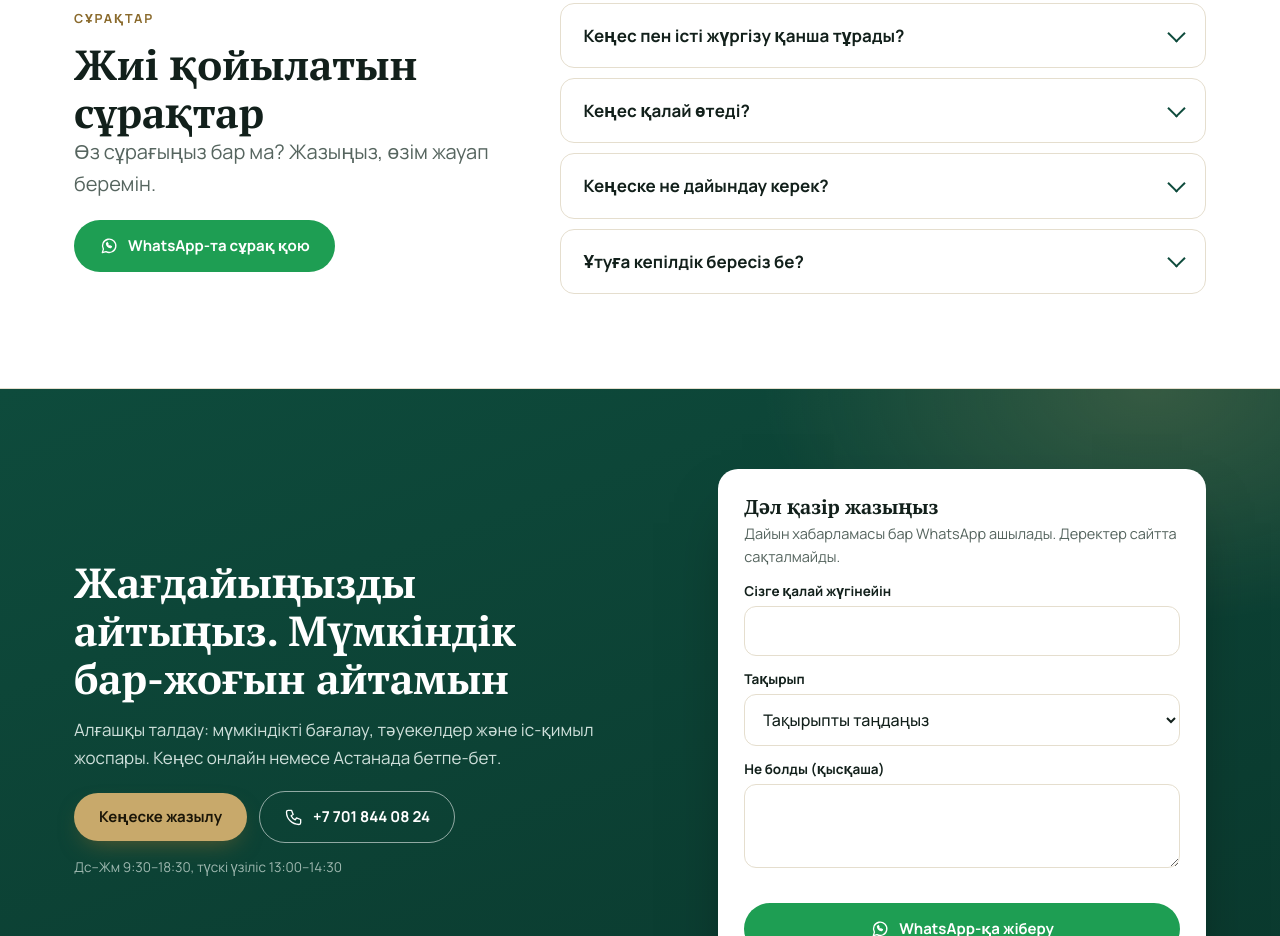
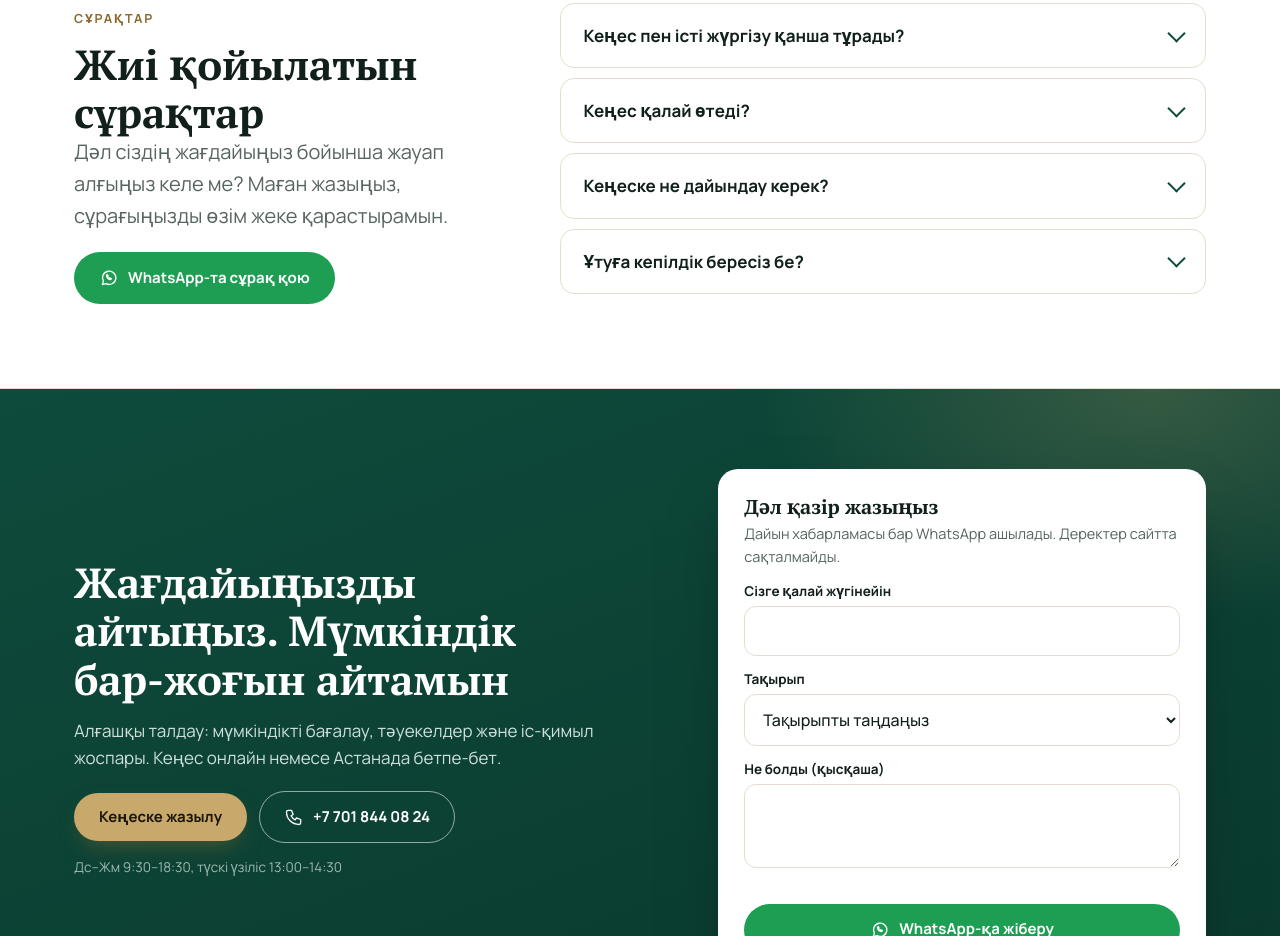
Before and after one commit to kussatayevaa-tech/lawyer-site-preview, a plain HTML site: page kk.html in a window 1280 px wide. Shown: the part 5490-6426 px from the top of the page. Drawn offline with Linux system fonts and the light colour scheme; no server answers.

Commit message:
Частые вопросы: профессиональный призыв
Co-Authored-By: Claude Opus 5.5 <noreply@anthropic.com>
Claude-Session: https://claude.ai/code/session_01WcQcy8zf1F6yddDsMZcNA9

```diff
--- a/kk.html
+++ b/kk.html
@@ -83,7 +83,7 @@
 <div class="rv"><span class="eyebrow">Мен туралы</span><h2>Менің атым Кусатаева Айдана Ерланқызы. Әр істі жеке өзім жүргіземін</h2>
 <p class="lead">Он жылдан астам уақыт Астана және Қазақстанның басқа өңірлерінің соттарында азаматтық және корпоративтік істерді жүргіземін. Әр істі құжаттарды зерделеуден және перспективаны объективті бағалаудан бастаймын. Егер дауға кететін шығын күтілетін нәтижеге сай келмесе, бұл туралы шарт жасалғанға дейін-ақ тура айтамын.</p>
 <div class="cta-row" style="margin-top:22px"><a class="btn btn-line" href="#obo-mne">Мен туралы толығырақ</a><a class="btn btn-gold" href="#zapis">Жазылу</a></div></div></div></section><section class="sec alt"><div class="wrap faq-grid">
-<div class="rv"><span class="eyebrow">Сұрақтар</span><h2>Жиі қойылатын сұрақтар</h2><p class="lead">Өз сұрағыңыз бар ма? Жазыңыз, өзім жауап беремін.</p><div class="cta-row" style="margin-top:20px"><a class="btn btn-wa" data-wa="Сәлеметсіз бе, Айдана Ерланқызы! Кеңес алдында сұрағым бар." href="https://wa.me/77018440824?text=%D0%A1%D3%99%D0%BB%D0%B5%D0%BC%D0%B5%D1%82%D1%81%D1%96%D0%B7%20%D0%B1%D0%B5%2C%20%D0%90%D0%B9%D0%B4%D0%B0%D0%BD%D0%B0%20%D0%95%D1%80%D0%BB%D0%B0%D0%BD%D2%9B%D1%8B%D0%B7%D1%8B%21%20%D0%9A%D0%B5%D2%A3%D0%B5%D1%81%20%D0%B0%D0%BB%D0%B4%D1%8B%D0%BD%D0%B4%D0%B0%20%D1%81%D2%B1%D1%80%D0%B0%D2%93%D1%8B%D0%BC%20%D0%B1%D0%B0%D1%80." rel="noopener" target="_blank"><svg aria-hidden="true" class="i" fill="none" height="20" stroke="currentColor" stroke-linecap="round" stroke-linejoin="round" stroke-width="1.6" viewbox="0 0 24 24" width="20"><path d="M4 20l1.3-4.2A8 8 0 1 1 8.4 18.8L4 20z"></path><path d="M9 9.2c.3 2.3 2.4 4.4 4.7 4.8l1.2-1.2-1.9-1-.8.7a3.6 3.6 0 0 1-2-2l.7-.8-1-1.9L9 9.2z"></path></svg>WhatsApp-та сұрақ қою</a></div></div>
+<div class="rv"><span class="eyebrow">Сұрақтар</span><h2>Жиі қойылатын сұрақтар</h2><p class="lead">Дәл сіздің жағдайыңыз бойынша жауап алғыңыз келе ме? Маған жазыңыз, сұрағыңызды өзім жеке қарастырамын.</p><div class="cta-row" style="margin-top:20px"><a class="btn btn-wa" data-wa="Сәлеметсіз бе, Айдана Ерланқызы! Кеңес алдында сұрағым бар." href="https://wa.me/77018440824?text=%D0%A1%D3%99%D0%BB%D0%B5%D0%BC%D0%B5%D1%82%D1%81%D1%96%D0%B7%20%D0%B1%D0%B5%2C%20%D0%90%D0%B9%D0%B4%D0%B0%D0%BD%D0%B0%20%D0%95%D1%80%D0%BB%D0%B0%D0%BD%D2%9B%D1%8B%D0%B7%D1%8B%21%20%D0%9A%D0%B5%D2%A3%D0%B5%D1%81%20%D0%B0%D0%BB%D0%B4%D1%8B%D0%BD%D0%B4%D0%B0%20%D1%81%D2%B1%D1%80%D0%B0%D2%93%D1%8B%D0%BC%20%D0%B1%D0%B0%D1%80." rel="noopener" target="_blank"><svg aria-hidden="true" class="i" fill="none" height="20" stroke="currentColor" stroke-linecap="round" stroke-linejoin="round" stroke-width="1.6" viewbox="0 0 24 24" width="20"><path d="M4 20l1.3-4.2A8 8 0 1 1 8.4 18.8L4 20z"></path><path d="M9 9.2c.3 2.3 2.4 4.4 4.7 4.8l1.2-1.2-1.9-1-.8.7a3.6 3.6 0 0 1-2-2l.7-.8-1-1.9L9 9.2z"></path></svg>WhatsApp-та сұрақ қою</a></div></div>
 <div class="faq rv"><details><summary>Кеңес пен істі жүргізу қанша тұрады?</summary><p>Құны құжаттардың көлеміне және істің күрделілігіне байланысты. Мен оны жағдайыңызбен танысқаннан кейін, жұмыс басталғанға дейін айтамын және шартта бекітемін.</p></details><details><summary>Кеңес қалай өтеді?</summary><p>Сіз жағдайды айтасыз, мен сұрақ қоямын, құжаттарды қараймын және мүмкіндікті, тәуекелді әрі келесі қадамдарды айтамын. Форматты келісеміз: онлайн немесе Астанада бетпе-бет.</p></details><details><summary>Кеңеске не дайындау керек?</summary><p>Шарт, хат алмасу, қолхаттар, чектер, актілер, талап хаттар және сот шешімдері, егер болса. Құжат болмаса да келе беріңіз: нені және қалай жинау керегін түсіндіремін.</p></details><details><summary>Ұтуға кепілдік бересіз бе?</summary><p>Жоқ, мұны бірде-бір адал заңгер уәде етпеуі керек. Мен мүмкіндік пен тәуекелді жұмыс басталғанға дейін айтамын. 91% көрсеткіші істерді дайындау тәсілі туралы айтады, бірақ сіздің жағдайыңызды бағалаудың орнын баспайды.</p></details></div></div></section><section class="ctaband"><div class="wrap grid">
 <div class="rv"><h2>Жағдайыңызды айтыңыз. Мүмкіндік бар-жоғын айтамын</h2><p>Алғашқы талдау: мүмкіндікті бағалау, тәуекелдер және іс-қимыл жоспары. Кеңес онлайн немесе Астанада бетпе-бет.</p>
 <div class="cta-row" style="margin-top:20px"><a class="btn btn-gold" href="#zapis">Кеңеске жазылу</a><a class="btn btn-line" href="tel:+77018440824"><svg aria-hidden="true" class="i" fill="none" height="20" stroke="currentColor" stroke-linecap="round" stroke-linejoin="round" stroke-width="1.6" viewbox="0 0 24 24" width="20"><path d="M5 4h4l2 5-2.5 1.5a11 11 0 0 0 5 5L15 13l5 2v4a2 2 0 0 1-2 2A15 15 0 0 1 3 6a2 2 0 0 1 2-2z"></path></svg>+7 701 844 08 24</a></div><p class="fine" style="margin-top:14px;color:#9FB8B0">Дс–Жм 9:30–18:30, түскі үзіліс 13:00–14:30</p></div>
```
Also changed, not shown: index.html (+1 -1 lines).
